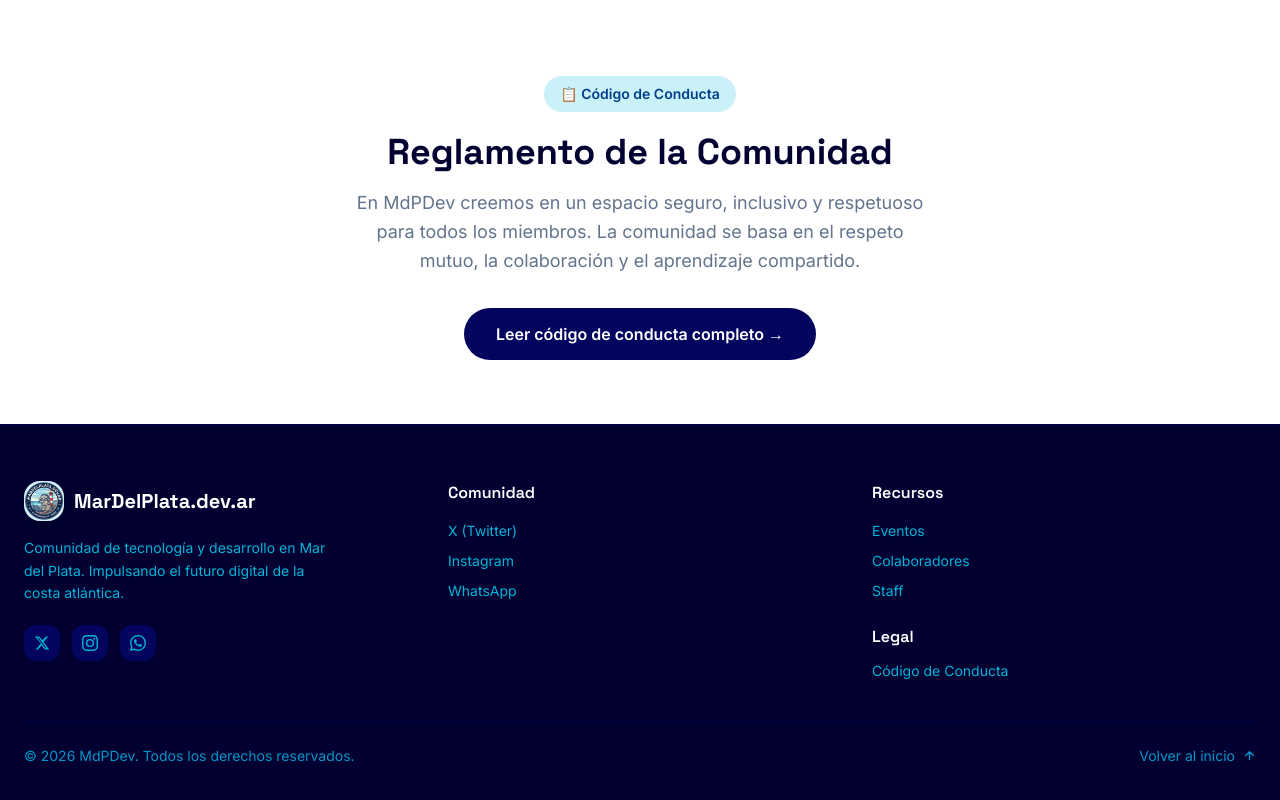
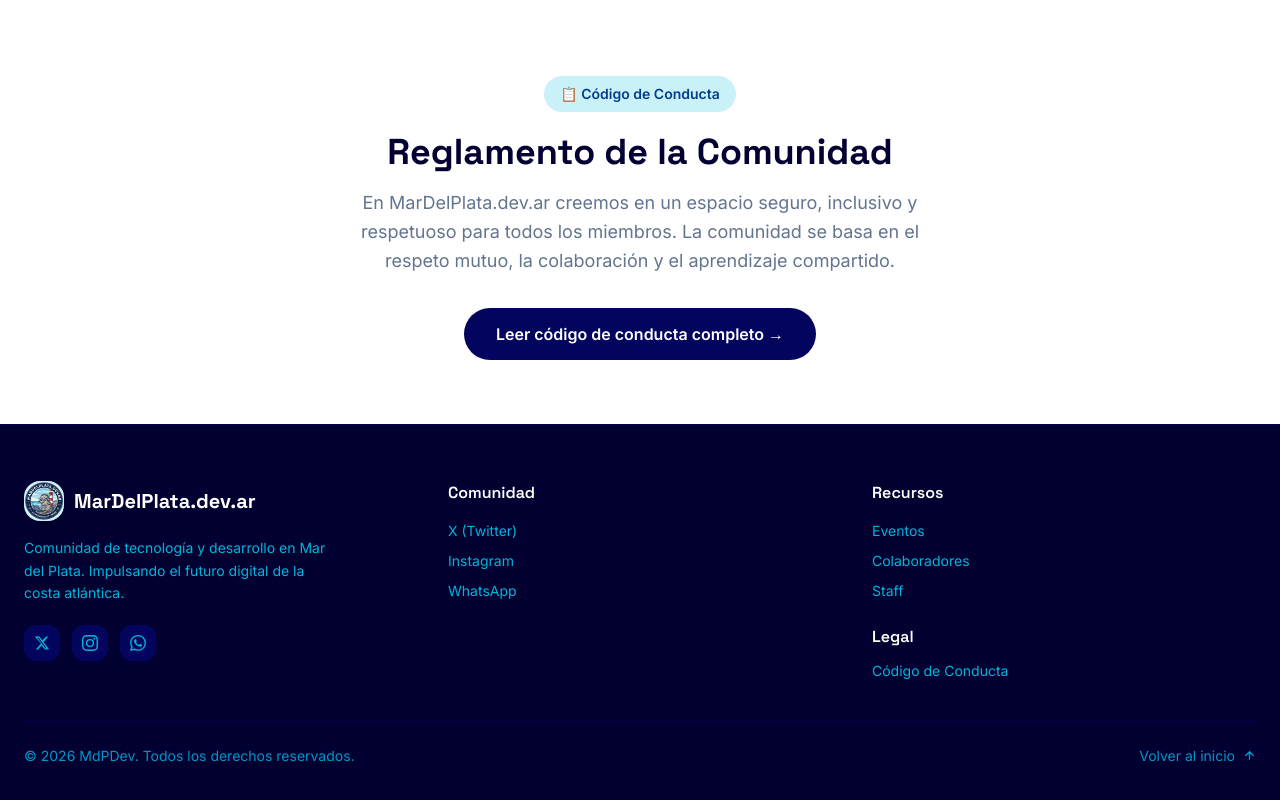
Before and after one commit to LuigiRaffaeleSianoCanoro/mardelplata, a Next.js app: page / in a window 1280 px wide. Shown: the part 3722-4522 px from the top of the page. Built offline with nearby package versions, Linux system fonts and the light colour scheme; no server answers; the database is empty.

Commit message:
fix(code-of-conduct): update branding from "MdPDev" to "MarDelPlata.dev.ar" for consistency

```diff
--- a/src/components/CodeOfConduct.tsx
+++ b/src/components/CodeOfConduct.tsx
@@ -9,7 +9,7 @@ export default function CodeOfConduct() {
           Reglamento de la Comunidad
         </h2>
         <p className="text-slate-500 text-lg leading-relaxed mb-8 max-w-xl mx-auto">
-          En MdPDev creemos en un espacio seguro, inclusivo y respetuoso para todos los miembros. La
+          En MarDelPlata.dev.ar creemos en un espacio seguro, inclusivo y respetuoso para todos los miembros. La
           comunidad se basa en el respeto mutuo, la colaboración y el aprendizaje compartido.
         </p>
         <a
```
